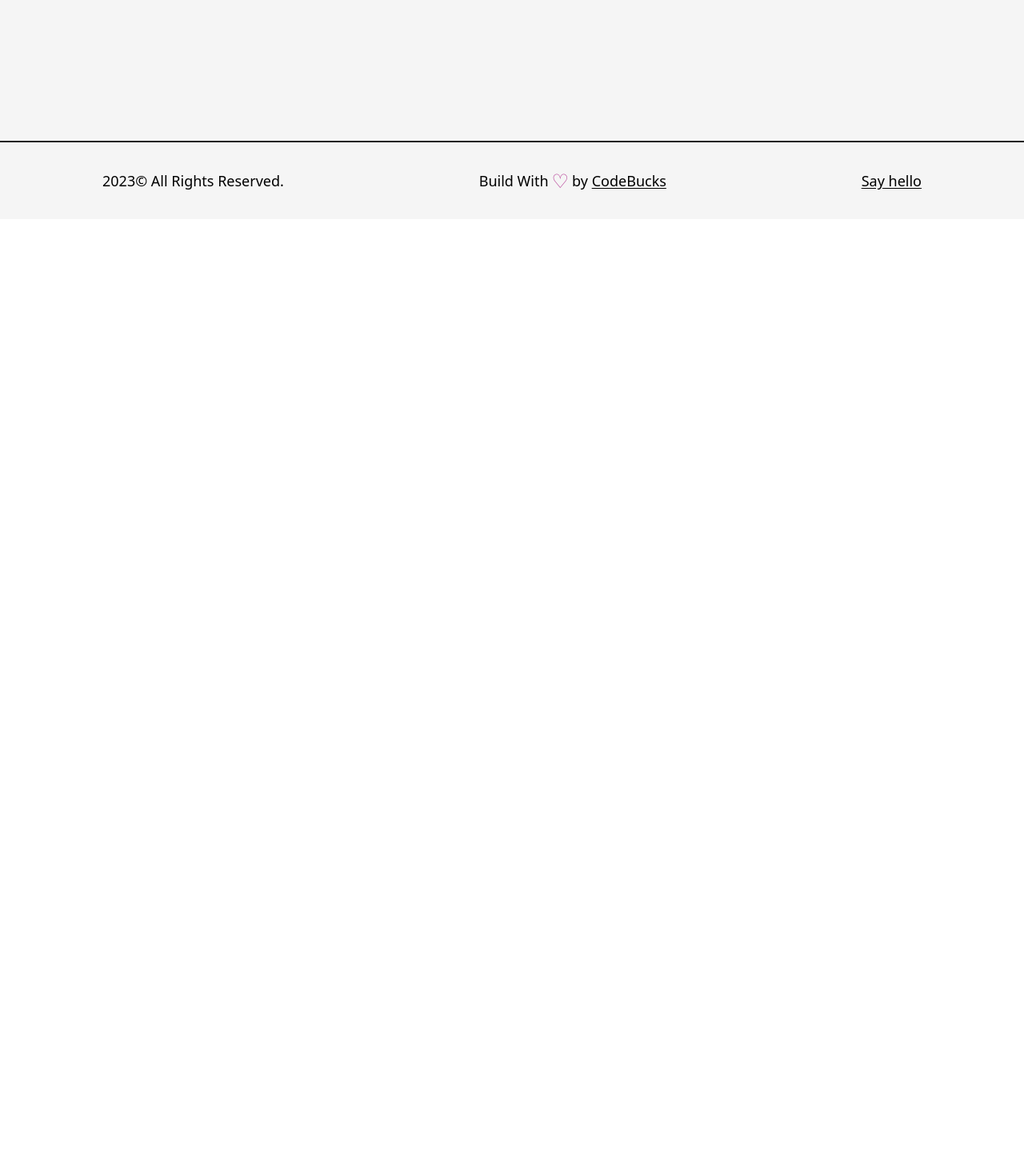
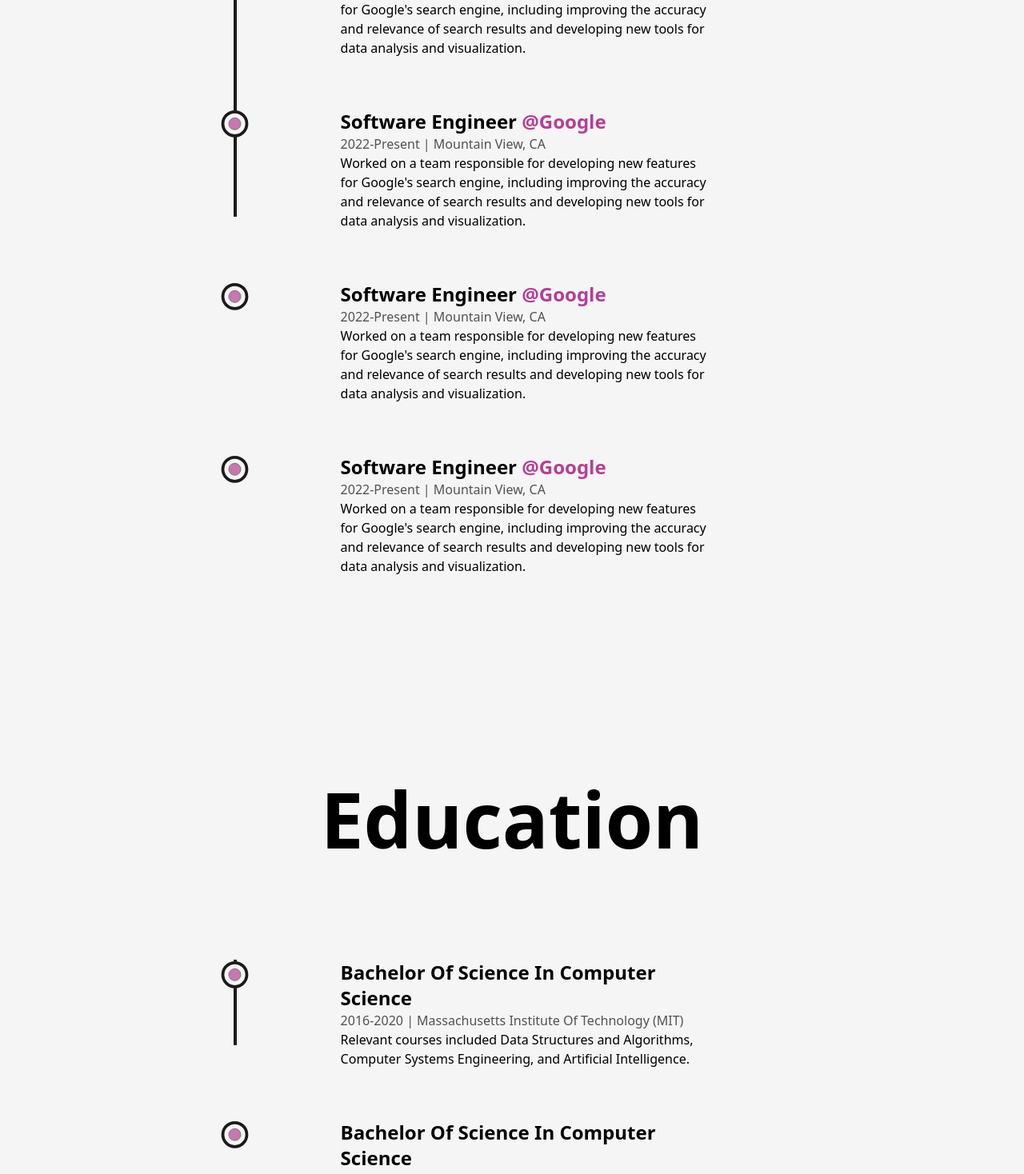
Before and after one commit to LanaVol/portfolio, a Next.js app: page /about in a window 1280 px wide. Shown: the part 2620-4088 px from the top of the page at 80% size. Before the commit the page ends 2894 px from the top, so only its background shows below. Built offline with nearby package versions, Linux system fonts and the light colour scheme.

Commit message:
create new components & add to aboutPage

```diff
--- /dev/null
+++ b/src/components/Education.js
@@ -0,0 +1,70 @@
+import React, { useRef } from "react";
+import { useScroll, motion } from "framer-motion";
+import LiIcon from "./LiIcon";
+
+const Details = ({ type, time, place, info }) => {
+  const ref = useRef(null);
+  return (
+    <li
+      ref={ref}
+      className="my-8 first:mt-0 last:mb-0 w-[60%] mx-auto flex flex-col items-center justify-between"
+    >
+      <LiIcon reference={ref} />
+      <motion.div
+        initial={{ y: 50 }}
+        whileInView={{ y: 0 }}
+        transition={{ duration: 0.5, type: "spring" }}
+      >
+        <h3 className="capitalize font-bold text-2xl">{type}</h3>
+        <span className="capitalize font-medium text-dark/75">
+          {time} | {place}
+        </span>
+        <p className="font-medium w-full">{info}</p>
+      </motion.div>
+    </li>
+  );
+};
+
+const Education = () => {
+  const ref = useRef(null);
+  const { scrollYProgress } = useScroll({
+    target: ref,
+    offset: ["start end", "center start"],
+  });
+
+  return (
+    <div className="my-64">
+      <h2 className="font-bold text-8xl mb-32 w-full text-center">Education</h2>
+
+      <div className="w-[75%] mx-auto relative" ref={ref}>
+        <motion.div
+          style={{ scaleY: scrollYProgress }}
+          className="absolute left-9 top-0 w-[4px] h-full bg-dark origin-top"
+        />
+
+        <ul className="w-full flex flex-col items-start justify-between ml-4">
+          <Details
+            type="Bachelor Of Science In Computer Science"
+            time="2016-2020"
+            place="Massachusetts Institute Of Technology (MIT)"
+            info="Relevant courses included Data Structures and Algorithms, Computer Systems Engineering, and Artificial Intelligence."
+          />
+          <Details
+            type="Bachelor Of Science In Computer Science"
+            time="2016-2020"
+            place="Massachusetts Institute Of Technology (MIT)"
+            info="Relevant courses included Data Structures and Algorithms, Computer Systems Engineering, and Artificial Intelligence."
+          />
+          <Details
+            type="Bachelor Of Science In Computer Science"
+            time="2016-2020"
+            place="Massachusetts Institute Of Technology (MIT)"
+            info="Relevant courses included Data Structures and Algorithms, Computer Systems Engineering, and Artificial Intelligence."
+          />
+        </ul>
+      </div>
+    </div>
+  );
+};
+
+export default Education;
--- a/src/components/Experience.js
+++ b/src/components/Experience.js
@@ -1,27 +1,93 @@
-import React from "react";
+import React, { useRef } from "react";
+import { useScroll, motion } from "framer-motion";
+import LiIcon from "./LiIcon";
 
 const Details = ({ position, company, companyLink, time, address, work }) => {
+  const ref = useRef(null);
   return (
-    <li>
-      <div>
-        <h3>
-          {position}&nbsp;<a href={companyLink}>@{company}</a>
+    <li
+      ref={ref}
+      className="my-8 first:mt-0 last:mb-0 w-[60%] mx-auto flex flex-col items-center justify-between"
+    >
+      <LiIcon reference={ref} />
+      <motion.div
+        initial={{ y: 50 }}
+        whileInView={{ y: 0 }}
+        transition={{ duration: 0.5, type: "spring" }}
+      >
+        <h3 className="capitalize font-bold text-2xl">
+          {position}&nbsp;
+          <a
+            href={companyLink}
+            target="_blank"
+            className="text-primary capitalize"
+          >
+            @{company}
+          </a>
         </h3>
-      </div>
+        <span className="capitalize font-medium text-dark/75">
+          {time} | {address}
+        </span>
+        <p className="font-medium w-full">{work}</p>
+      </motion.div>
     </li>
   );
 };
 
 const Experience = () => {
+  const ref = useRef(null);
+  const { scrollYProgress } = useScroll({
+    target: ref,
+    offset: ["start end", "center start"],
+  });
+
   return (
     <div className="my-64">
       <h2 className="font-bold text-8xl mb-32 w-full text-center">
         Experience
       </h2>
 
-      <div className="w-[75%] mx-auto relative">
-        <ul>
-          <li></li>
+      <div className="w-[75%] mx-auto relative" ref={ref}>
+        <motion.div
+          style={{ scaleY: scrollYProgress }}
+          className="absolute left-9 top-0 w-[4px] h-full bg-dark origin-top"
+        />
+
+        <ul className="w-full flex flex-col items-start justify-between ml-4">
+          <Details
+            position="Software Engineer"
+            company="Google"
+            companyLink="www.google.com"
+            time="2022-Present"
+            address="Mountain View, CA"
+            work="Worked on a team responsible for developing new features for Google's search engine, including improving the accuracy and relevance of search results and developing new tools for data analysis and visualization."
+          />
+
+          <Details
+            position="Software Engineer"
+            company="Google"
+            companyLink="www.google.com"
+            time="2022-Present"
+            address="Mountain View, CA"
+            work="Worked on a team responsible for developing new features for Google's search engine, including improving the accuracy and relevance of search results and developing new tools for data analysis and visualization."
+          />
+
+          <Details
+            position="Software Engineer"
+            company="Google"
+            companyLink="www.google.com"
+            time="2022-Present"
+            address="Mountain View, CA"
+            work="Worked on a team responsible for developing new features for Google's search engine, including improving the accuracy and relevance of search results and developing new tools for data analysis and visualization."
+          />
+          <Details
+            position="Software Engineer"
+            company="Google"
+            companyLink="www.google.com"
+            time="2022-Present"
+            address="Mountain View, CA"
+            work="Worked on a team responsible for developing new features for Google's search engine, including improving the accuracy and relevance of search results and developing new tools for data analysis and visualization."
+          />
         </ul>
       </div>
     </div>
--- /dev/null
+++ b/src/components/LiIcon.js
@@ -0,0 +1,37 @@
+import React from "react";
+import { motion, useScroll } from "framer-motion";
+
+const LiIcon = ({ reference }) => {
+  const { scrollYProgress } = useScroll({
+    target: reference,
+    offset: ["center end", "center center"],
+  });
+
+  return (
+    <figure className="absolute left-0 stroke-dark">
+      <svg className="-rotate-90" width="75" height="75" viewBox="0 0 100 100">
+        <circle
+          cx="75"
+          cy="50"
+          r="20"
+          className="stroke-primary stroke-1 fill-none"
+        />
+        <motion.circle
+          cx="75"
+          cy="50"
+          r="20"
+          className="stroke-[5px] fill-light"
+          style={{ pathLength: scrollYProgress }}
+        />
+        <circle
+          cx="75"
+          cy="50"
+          r="10"
+          className="animate-pulse stroke-1 fill-primary"
+        />
+      </svg>
+    </figure>
+  );
+};
+
+export default LiIcon;
--- a/src/pages/about.js
+++ b/src/pages/about.js
@@ -7,6 +7,7 @@
 import { spring, useInView, useMotionValue, useSpring } from "framer-motion";
 import Skills from "@/components/Skills";
 import Experience from "@/components/Experience";
+import Education from "@/components/Education";
 
 const AnimatedNumbers = ({ value }) => {
   const ref = useRef(null);
@@ -109,6 +110,7 @@
           </div>
           <Skills />
           <Experience />
+          <Education />
         </Layout>
       </main>
     </>
```
